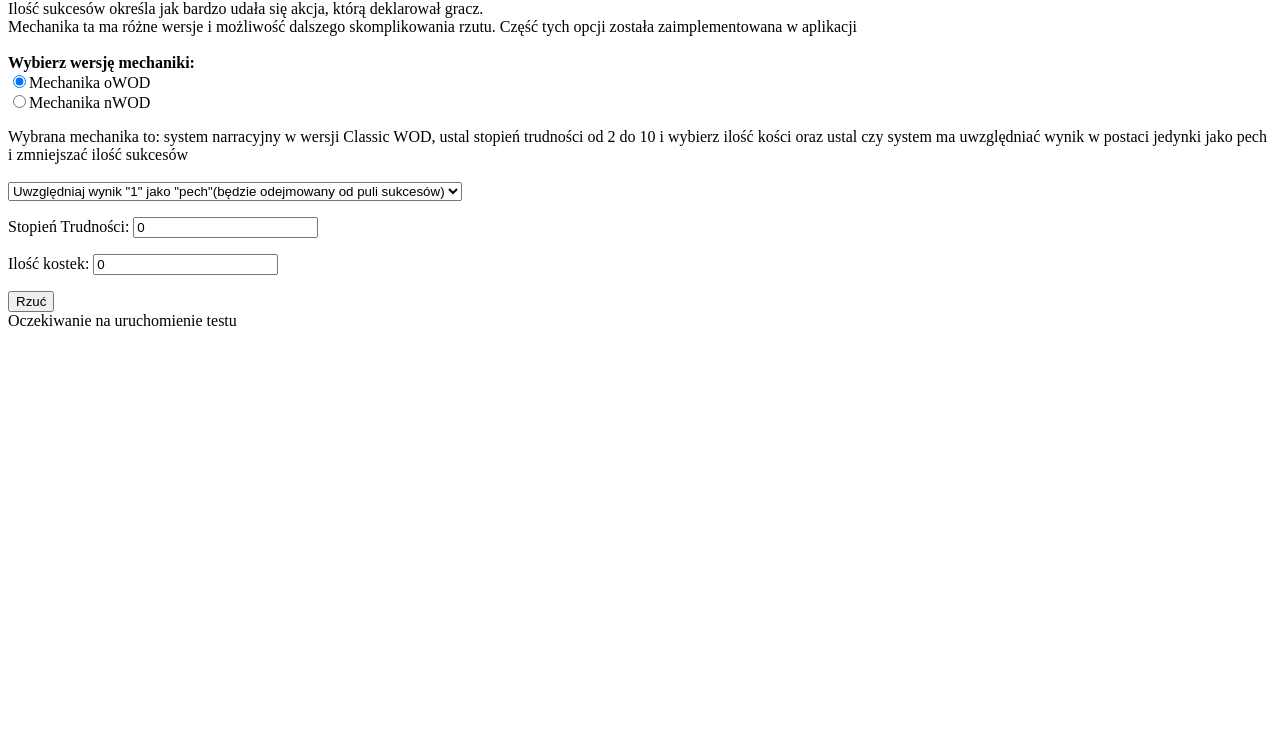
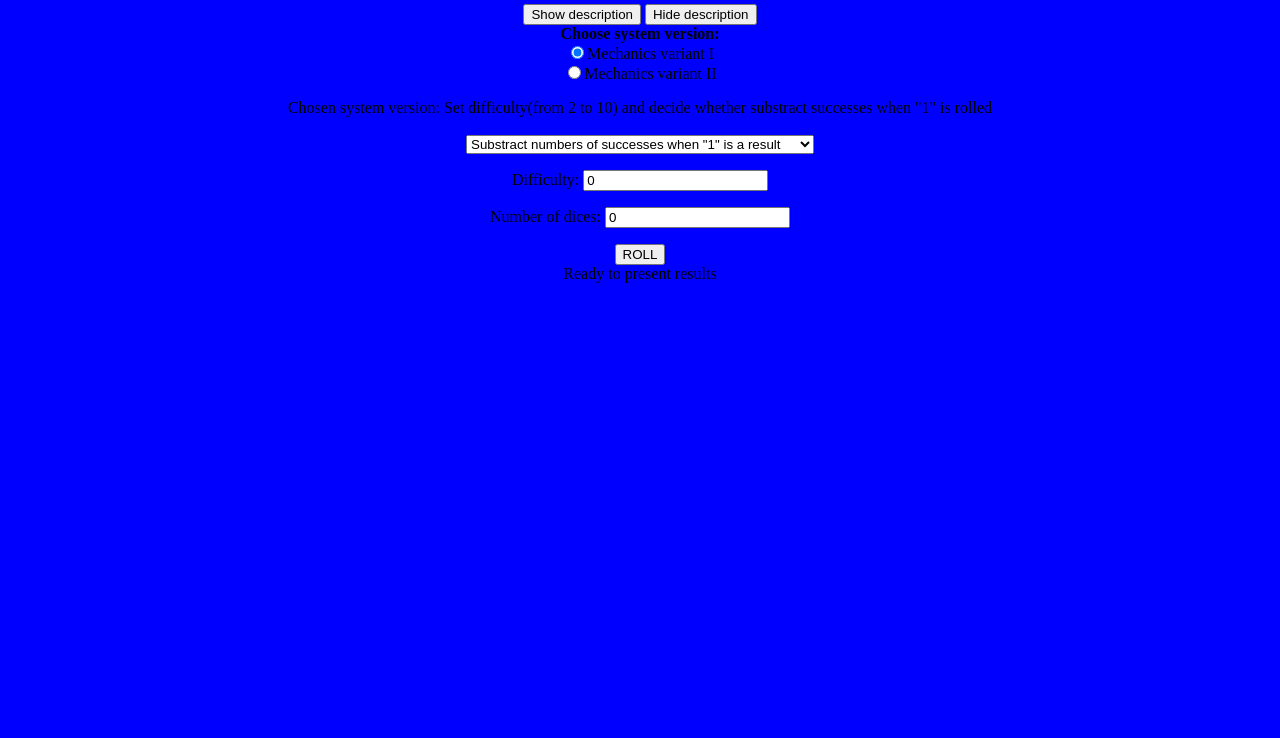
Before and after one commit to Spoxmen/kostka, a website: page public/index.html in a window 1280 px wide. Shown: the part 62-800 px from the top of the page. Drawn offline with nearby package versions, Linux system fonts and the light colour scheme.

Commit message:
Changed version to english

```diff
--- a/public/index.html
+++ b/public/index.html
@@ -3,8 +3,18 @@
 <script src="https://ajax.googleapis.com/ajax/libs/jquery/3.4.0/jquery.min.js"></script>
 <script>
   $(document).ready(function(){
+      $("#btn2").click(function(){
+        $("#header").show(1000);
+      })
+      $("#btn3").click(function(){
+        $("#header").hide(1000);
+      })
+  })
+</script>
+<script>
+    $(document).ready(function(){
       $("#rd1").click(function(){
-          $("p2").text("system narracyjny w wersji Classic WOD, ustal stopień trudności od 2 do 10 i wybierz ilość kości oraz ustal czy system ma uwzględniać wynik w postaci jedynki jako pech i zmniejszac ilość sukcesów");
+          $("p2").text("set difficulty(from 2 to 10) and decide whether substract successes when one is rolled");
           $("#test").removeAttr("readonly");
           $("#test").val("0");
           $("#test1").val("0");
@@ -12,7 +22,7 @@
 
       })
       $("#rd2").click(function(){
-          $("p2").text("system narracyjny w wersji New WOD(CotD). Oznacza to stały stopień trudności o wartości 8 i brak jedynki jako pecha");
+          $("p2").text("constant difficulty(8), one does not substract successes");
           $("#test").val("8");
           $("#test1").val("0");
           $("#test").attr("readonly", true);
@@ -34,37 +44,49 @@
          "Failure": $("#jedynki").val()
         },
      function(response){
-      $("#wynik").text("Ilość sukcesów to " + response.iloscsukcesow + " ilość przerzutów to " + response.iloscprzerzutow);
+      $("#wynik").text("Number of successes " + response.iloscsukcesow + " and number of rerolls " + response.iloscprzerzutow);
         })
     })
   })
 </script>
 </head>
-<body>
-    Aplikacja służy do symulacji mechaniki używanej w systemie RPG World of Darkness. <br>
-    Mechanika używa kości dziesięciościennych aby określić czy graczowi udało się osiągnąć sukces w rzucie czy nie.<br>
-    Sukces polega na wyrzuceniu na wskazanej ilości kości wyników większych lub równych wskazanemu Stopniowi Trudności.<br>
-    Ilość sukcesów określa jak bardzo udała się akcja, którą deklarował gracz. <br>
-    Mechanika ta ma różne wersje i możliwość dalszego skomplikowania rzutu. Część tych opcji została zaimplementowana w aplikacji<br>
+<body bgcolor="blue">
+    <h1 align="center">Dice Roller 1.0-rc</h1>
+    <div align="center">
+        <button id="btn2">Show description</button>
+        <button id="btn3">Hide description</button>
+    </div>
+
+    <div id="header" hidden align="center">
+        This application simulates dice roll and compares with given value. <br>
+        If the value is higher or equal with given value(difficulty), application returns success.<br>
+        User can decide if he wants to simulate rolls with constant or changing difficulty<br>
+        If result equals "10", application adds one additional roll.<br>
+        Optionally, if result equals "1", application substracts one success.<br>
+        When rolling is finished, application returns total numbers of successes and rerolls.<br>
+        User can decide whether to use option with substracting successes(when result is "1") or not.
         <br>
-
-    <b>Wybierz wersję mechaniki:</b><br>
+    </div>
+    <div align="center">
+        <b>Choose system version:</b><br>
 
         <form>
-    <input id="rd1" type="radio" name="nazwa" value="wartość" checked>Mechanika oWOD<br>
-    <input id="rd2" type="radio" name="nazwa" value="wartość1">Mechanika nWOD<br>
+        <input id="rd1" type="radio" name="nazwa" value="wartość" checked>Mechanics variant I<br>
+        <input id="rd2" type="radio" name="nazwa" value="wartość1">Mechanics variant II<br>
         </form>
-    Wybrana mechanika to: <p2>system narracyjny w wersji Classic WOD, ustal stopień trudności od 2 do 10 i wybierz ilość kości oraz ustal czy system ma uwzględniać wynik w postaci jedynki jako pech i zmniejszać ilość sukcesów</p2><br><br>
+        Chosen system version: <p2>Set difficulty(from 2 to 10) and decide whether substract successes when "1" is rolled</p2><br><br>
         <form>
             <select id="jedynki">
-          <option value="1" id="jedynki1">Uwzględniaj wynik "1" jako "pech"(będzie odejmowany od puli sukcesów)</option>
-          <option value="2" id="jedynki2">Nie uwzględniaj wyniku "1"</option>
+              <option value="1" id="jedynki1">Substract numbers of successes when "1" is a result</option>
+              <option value="2" id="jedynki2">Do not substract numbers of successes if "1" is a result</option>
             </select>
         </form>
-    <p id="ST1">Stopień Trudności: <input type="text" id="test" value="0"></p>
-    <p id="IK1">Ilość kostek: <input type="text" id="test1" value="0"></p>
-    <button id="btn1">Rzuć</button><br>
-    <p1 id="wynik">Oczekiwanie na uruchomienie testu</p1><br>
+        <p id="ST1">Difficulty: <input type="text" id="test" value="0"></p>
+        <p id="IK1">Number of dices: <input type="text" id="test1" value="0"></p>
+        <button id="btn1">ROLL</button><br>
+        <p1 id="wynik">Ready to present results</p1><br>
+    </div>
+
 
 
 </body>
```
Lines whose indentation alone changed are shown as unchanged.
